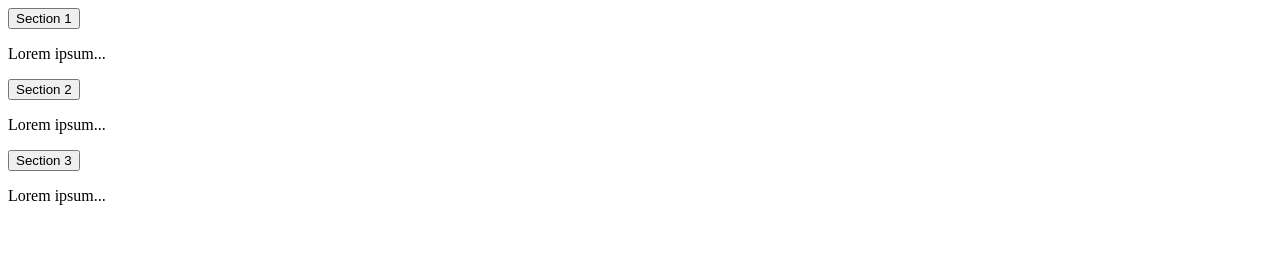
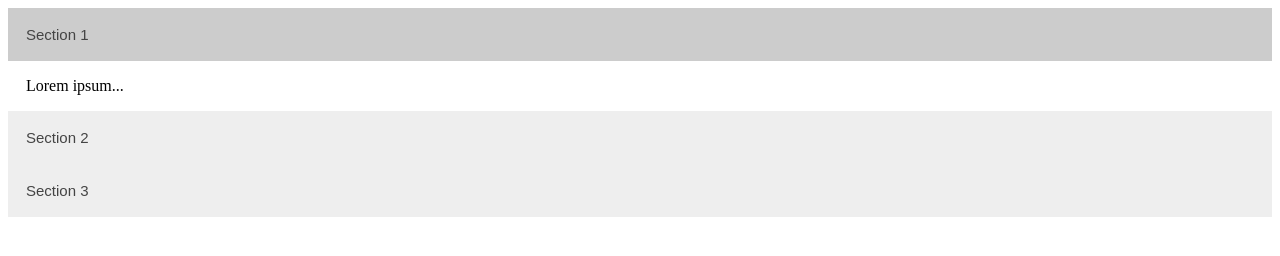
Before and after one commit to keshavsingh4522/BasicConcept, a plain HTML site: page index.html in a window 1280 px wide. Both pictures are taken after a click on the button "Section 1". Drawn offline with Linux system fonts and the light colour scheme.

Commit message:
Update index.html

```diff
--- a/index.html
+++ b/index.html
@@ -1,3 +1,29 @@
+<style>
+.accordion {
+  background-color: #eee;
+  color: #444;
+  cursor: pointer;
+  padding: 18px;
+  width: 100%;
+  border: none;
+  text-align: left;
+  outline: none;
+  font-size: 15px;
+  transition: 0.4s;
+}
+
+.active, .accordion:hover {
+  background-color: #ccc;
+}
+
+.panel {
+  padding: 0 18px;
+  display: none;
+  background-color: white;
+  overflow: hidden;
+}
+</style>
+
 <button class="accordion">Section 1</button>
 <div class="panel">
   <p>Lorem ipsum...</p>
```
